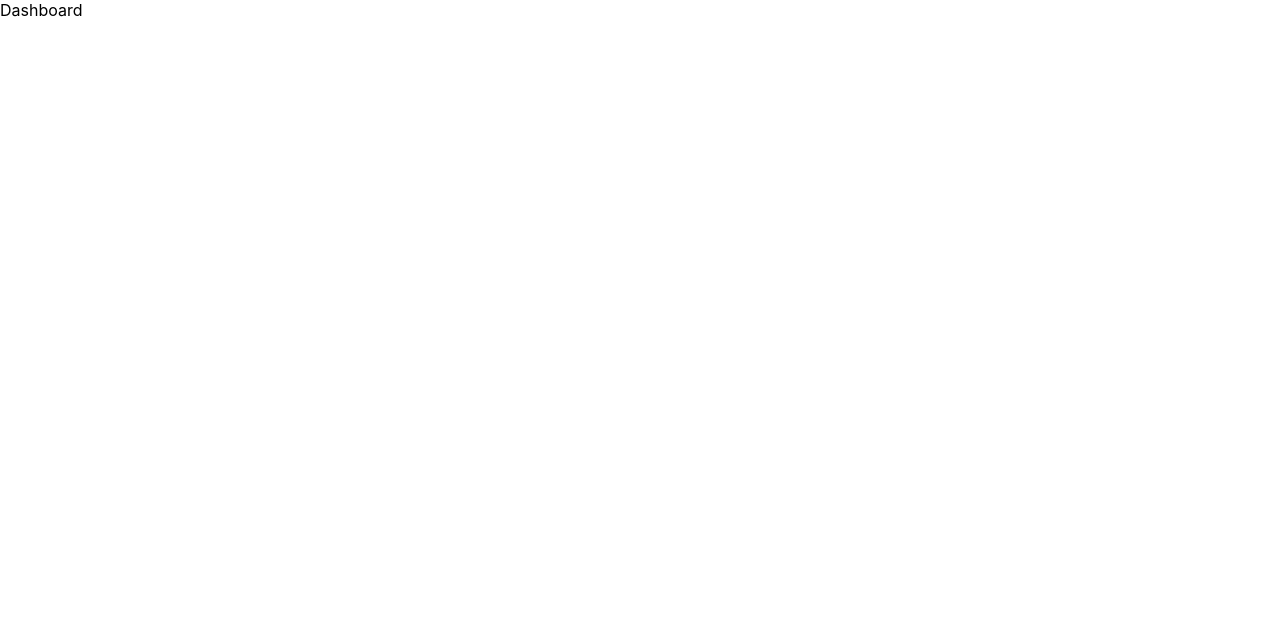
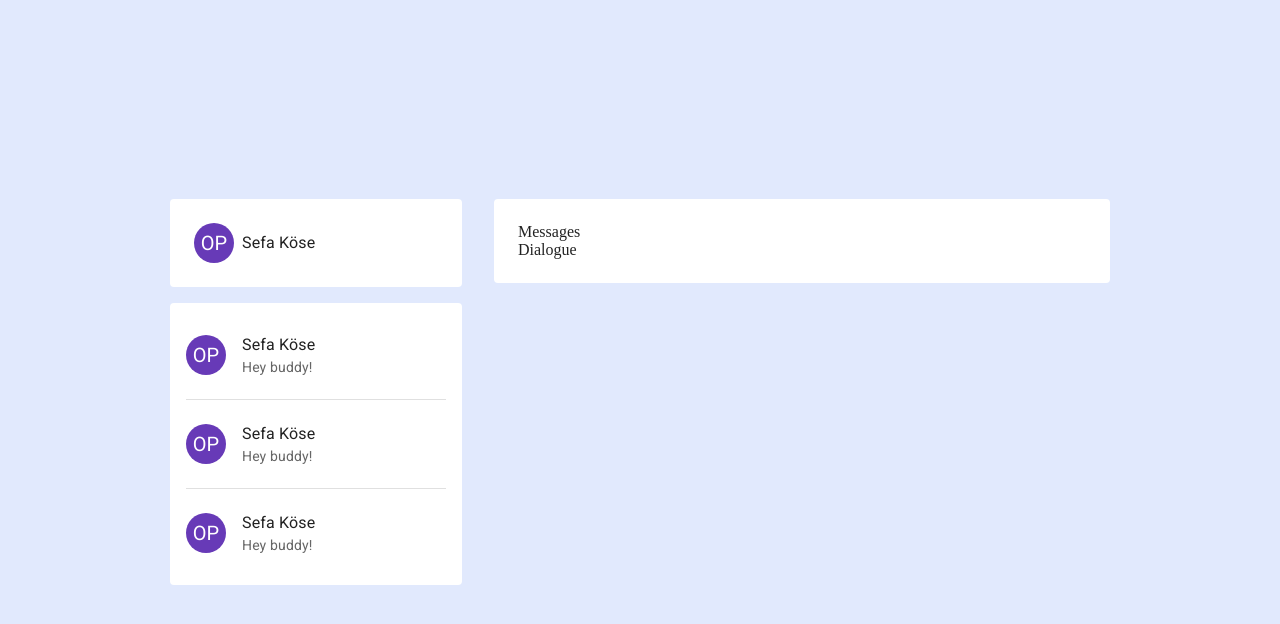
Before and after one commit to sfkse/chatapp, a React (Create React App) app: page / in a window 1280 px wide. Shown: the top 624 px of the page. Built offline with nearby package versions, Linux system fonts and the light colour scheme.

Commit message:
Design inmail listing and add logo component

```diff
--- a/src/App.css
+++ b/src/App.css
@@ -1,38 +1,3 @@
-.App {
-  text-align: center;
+body {
+  background-color: rgba(197, 212, 253, 0.5);
 }
-
-.App-logo {
-  height: 40vmin;
-  pointer-events: none;
-}
-
-@media (prefers-reduced-motion: no-preference) {
-  .App-logo {
-    animation: App-logo-spin infinite 20s linear;
-  }
-}
-
-.App-header {
-  background-color: #282c34;
-  min-height: 100vh;
-  display: flex;
-  flex-direction: column;
-  align-items: center;
-  justify-content: center;
-  font-size: calc(10px + 2vmin);
-  color: white;
-}
-
-.App-link {
-  color: #61dafb;
-}
-
-@keyframes App-logo-spin {
-  from {
-    transform: rotate(0deg);
-  }
-  to {
-    transform: rotate(360deg);
-  }
-}
--- a/src/components/Dashboard.js
+++ b/src/components/Dashboard.js
@@ -1,10 +1,14 @@
+import { Grid } from '@mui/material'
 import React from 'react'
+import Main from './Main'
+import Options from './Options'
 
 const Dashboard = () => {
     return (
-        <div>
-            Dashboard
-        </div>
+        <Grid sx={{ height: "100vh" }} container spacing={4} justifyContent="center" alignItems="center" alignContent="space-around" >
+            <Options />
+            <Main />
+        </Grid>
     )
 }
 
--- a/src/components/Dialogue.js
+++ b/src/components/Dialogue.js
@@ -3,7 +3,7 @@ import React from 'react'
 const Dialogue = () => {
     return (
         <div>
-
+            Dialogue
         </div>
     )
 }
--- a/src/components/Login.js
+++ b/src/components/Login.js
@@ -8,13 +8,13 @@ import Logo from '../assets/logo.png'
 const Login = () => {
 
     return (
-        <Grid style={{ minHeight: "100vh" }} display="flex" direction="column" item container xs={12} sm={8} md={5} spacing="3" margin="auto" justifyContent="center" alignItems="center">
+        <Grid sx={{ minHeight: "100vh" }} display="flex" direction="column" item container xs={12} sm={8} md={5} spacing="3" margin="auto" justifyContent="center" alignItems="center">
             <Grid item container direction="column" justifyContent="center" alignItems="center">
                 <img src={Logo} alt="Logo" width="100" />
-                <Button style={{ margin: '2rem', width: '200px' }} variant="outlined" fullWidth >Sign In with Google</Button>
-                <Divider style={{ width: "40%", marginBottom: '2rem', color: "rgba(0,0,0,0.3)" }}>OR</Divider>
+                <Button sx={{ m: '2rem', width: '200px' }} variant="outlined" fullWidth >Sign In with Google</Button>
+                <Divider sx={{ width: "40%", mb: '2rem', color: "rgba(0,0,0,0.3)" }}>OR</Divider>
                 <TextField
-                    style={{ width: "60%" }}
+                    sx={{ width: "60%" }}
                     margin="dense"
                     label="E-mail"
                     variant="standard"
@@ -24,7 +24,7 @@ const Login = () => {
                         startAdornment: <InputAdornment position="start"><EmailIcon /></InputAdornment>,
                     }} />
                 <TextField
-                    style={{ width: "60%" }}
+                    sx={{ width: "60%" }}
                     margin="dense" label="Password"
                     type="password"
                     variant="standard"
@@ -35,8 +35,8 @@ const Login = () => {
                     }} />
             </Grid>
             <Grid item >
-                <Link style={{ margin: "2rem" }} href="/reset" size="small">Forgot your password?</Link>
-                <Button style={{ margin: "2rem" }} variant="contained">Sign In</Button>
+                <Link sx={{ m: "2rem" }} href="/reset" size="small">Forgot your password?</Link>
+                <Button sx={{ m: "2rem" }} variant="contained">Sign In</Button>
 
             </Grid>
             <Grid item>
--- /dev/null
+++ b/src/components/Logo.js
@@ -0,0 +1,14 @@
+import { Avatar, Grid, Typography } from '@mui/material'
+import { deepPurple } from '@mui/material/colors'
+import React from 'react'
+
+const Logo = () => {
+    return (
+        <Grid item display="flex" alignItems="center">
+            <Avatar sx={{ bgcolor: deepPurple[500] }}>OP</Avatar>
+            <Typography sx={{ ml: 1 }}>Sefa Köse</Typography>
+        </Grid>
+    )
+}
+
+export default Logo
--- a/src/components/Main.js
+++ b/src/components/Main.js
@@ -1,13 +1,16 @@
+import { Grid, Paper } from '@mui/material'
 import React from 'react'
 import Dialogue from './Dialogue'
 import Messages from './Messages'
 
 const Main = () => {
     return (
-        <div>
-            <Messages />
-            <Dialogue />
-        </div>
+        <Grid item md={6} alignSelf="baseline">
+            <Paper sx={{ p: 3 }} elevation={0}>
+                <Messages />
+                <Dialogue />
+            </Paper>
+        </Grid>
     )
 }
 
--- a/src/components/Menu.js
+++ b/src/components/Menu.js
@@ -1,10 +1,47 @@
+import { Avatar, Divider, List, ListItem, ListItemAvatar, ListItemButton, ListItemText, Typography } from '@mui/material'
+import { deepPurple } from '@mui/material/colors'
 import React from 'react'
 
 const Menu = () => {
     return (
-        <div>
+        <List>
+            <ListItem disablePadding>
+                <ListItemButton sx={{ p: 2 }}>
+                    <ListItemAvatar>
+                        <Avatar sx={{ bgcolor: deepPurple[500] }}>OP</Avatar>
+                    </ListItemAvatar>
+                    <ListItemText
+                        primary="Sefa Köse"
+                        secondary="Hey buddy!"
+                    />
 
-        </div>
+                </ListItemButton>
+            </ListItem>
+            <Divider variant="middle" component="li" />
+            <ListItem disablePadding>
+                <ListItemButton sx={{ p: 2 }}>
+                    <ListItemAvatar>
+                        <Avatar sx={{ bgcolor: deepPurple[500] }}>OP</Avatar>
+                    </ListItemAvatar>
+                    <ListItemText
+                        primary="Sefa Köse"
+                        secondary="Hey buddy!"
+                    />
+                </ListItemButton>
+            </ListItem>
+            <Divider variant="middle" component="li" />
+            <ListItem disablePadding>
+                <ListItemButton sx={{ p: 2 }}>
+                    <ListItemAvatar>
+                        <Avatar sx={{ bgcolor: deepPurple[500] }}>OP</Avatar>
+                    </ListItemAvatar>
+                    <ListItemText
+                        primary="Sefa Köse"
+                        secondary="Hey buddy!"
+                    />
+                </ListItemButton>
+            </ListItem>
+        </List>
     )
 }
 
--- a/src/components/Messages.js
+++ b/src/components/Messages.js
@@ -3,7 +3,7 @@ import React from 'react'
 const Messages = () => {
     return (
         <div>
-
+            Messages
         </div>
     )
 }
--- a/src/components/Options.js
+++ b/src/components/Options.js
@@ -1,11 +1,18 @@
+import { Grid, Paper } from '@mui/material'
 import React from 'react'
+import Logo from './Logo'
 import Menu from './Menu'
 
 const Options = () => {
     return (
-        <div>
-            <Menu />
-        </div>
+        <Grid item md={3}>
+            <Paper sx={{ p: 3, mb: 2 }} elevation={0}>
+                <Logo />
+            </Paper>
+            <Paper elevation={0}>
+                <Menu />
+            </Paper>
+        </Grid>
     )
 }
 
--- a/src/components/Register.js
+++ b/src/components/Register.js
@@ -6,13 +6,13 @@ import Logo from '../assets/logo.png';
 
 const Register = () => {
     return (
-        <Grid style={{ minHeight: "100vh", padding: "2rem" }} display="flex" direction="column" container xs={12} sm={8} md={5} spacing="3" margin="auto" justifyContent="center" alignItems="center">
+        <Grid sx={{ minHeight: "100vh", p: "2rem" }} display="flex" direction="column" container xs={12} sm={8} md={5} spacing="3" margin="auto" justifyContent="center" alignItems="center">
             <Grid item container direction="column" justifyContent="center" alignItems="center">
                 <img src={Logo} alt="Logo" width="100" />
-                <Button style={{ margin: '2rem', width: '200px' }} variant="outlined" fullWidth >Sign Up with Google</Button>
-                <Divider style={{ width: "40%", marginBottom: '2rem', color: "rgba(0,0,0,0.3)" }}>OR</Divider>
+                <Button sx={{ m: '2rem', width: '200px' }} variant="outlined" fullWidth >Sign Up with Google</Button>
+                <Divider sx={{ width: "40%", mb: '2rem', color: "rgba(0,0,0,0.3)" }}>OR</Divider>
                 <TextField
-                    style={{ width: "60%" }}
+                    sx={{ width: "60%" }}
                     margin="dense"
                     label="Name"
                     variant="standard"
@@ -20,7 +20,7 @@ const Register = () => {
                         startAdornment: <InputAdornment position="start"><PersonIcon /></InputAdornment>,
                     }} />
                 <TextField
-                    style={{ width: "60%" }}
+                    sx={{ width: "60%" }}
                     margin="dense"
                     label="E-mail"
                     variant="standard"
@@ -30,7 +30,7 @@ const Register = () => {
                         startAdornment: <InputAdornment position="start"><EmailIcon /></InputAdornment>,
                     }} />
                 <TextField
-                    style={{ width: "60%" }}
+                    sx={{ width: "60%" }}
                     margin="dense" label="Password"
                     type="password"
                     variant="standard"
@@ -39,7 +39,7 @@ const Register = () => {
                         startAdornment: <InputAdornment position="start"><LockIcon /></InputAdornment>,
                     }} />
                 <TextField
-                    style={{ width: "60%" }}
+                    sx={{ width: "60%" }}
                     margin="dense" label="Confirm Password"
                     type="password"
                     variant="standard"
@@ -50,7 +50,7 @@ const Register = () => {
                     }} />
             </Grid>
             <Grid item >
-                <Button style={{ margin: "2rem" }} variant="contained">Sign Up</Button>
+                <Button sx={{ m: "2rem" }} variant="contained">Sign Up</Button>
 
             </Grid>
             <Grid item>
--- a/src/index.css
+++ /dev/null
@@ -1,13 +0,0 @@
-body {
-  margin: 0;
-  font-family: -apple-system, BlinkMacSystemFont, 'Segoe UI', 'Roboto', 'Oxygen',
-    'Ubuntu', 'Cantarell', 'Fira Sans', 'Droid Sans', 'Helvetica Neue',
-    sans-serif;
-  -webkit-font-smoothing: antialiased;
-  -moz-osx-font-smoothing: grayscale;
-}
-
-code {
-  font-family: source-code-pro, Menlo, Monaco, Consolas, 'Courier New',
-    monospace;
-}
--- a/src/index.js
+++ b/src/index.js
@@ -1,6 +1,5 @@
 import React from 'react';
 import ReactDOM from 'react-dom';
-import './index.css';
 import App from './App';
 import '@fontsource/roboto/300.css';
 import '@fontsource/roboto/400.css';
```
